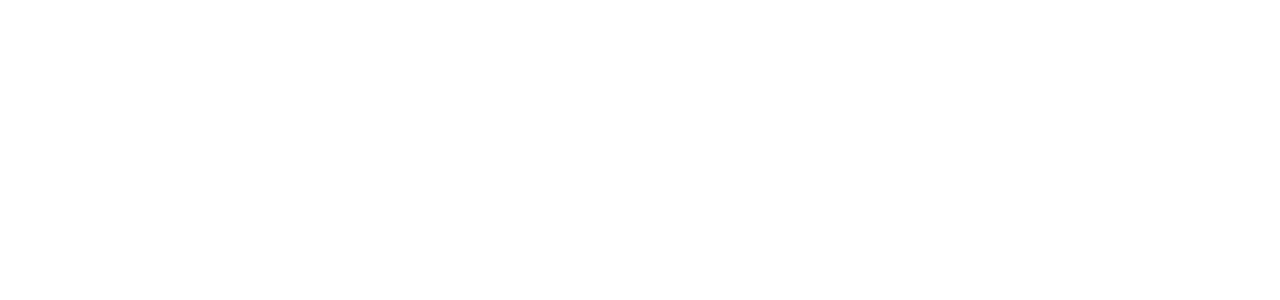
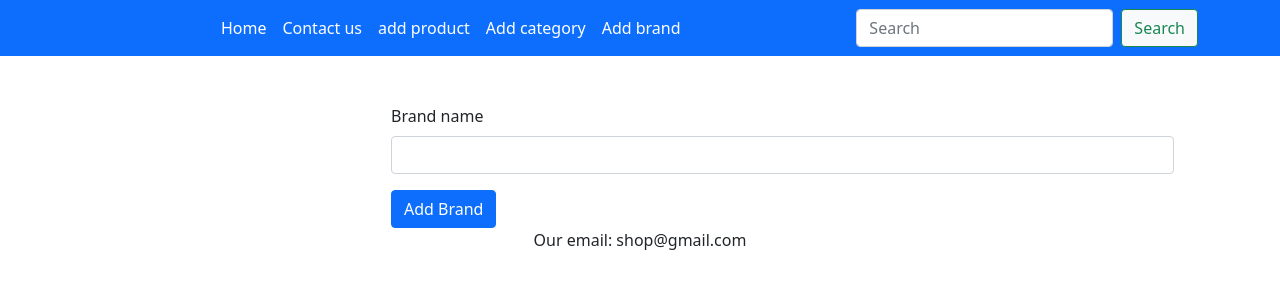
Before and after one commit to CasaMare/impact, a PHP site: page /admin_area/addbrand.php in a window 1280 px wide. Before the commit the part shown is empty. Shown: the top 300 px of the page. Run offline with PHP 8.4, Linux system fonts and the light colour scheme.

Commit message:
feat: simple example of adding brand

```diff
--- a/shop/admin_area/addbrand.php
+++ b/shop/admin_area/addbrand.php
@@ -0,0 +1,26 @@
+<?php include $_SERVER["DOCUMENT_ROOT"]."/assets/parts/header.php"; ?>
+<?php include $_SERVER["DOCUMENT_ROOT"]."/admin_area/parts/nav.php"; ?>
+<section>
+    <div class="container mt-5">
+        <div class="row">
+            <div class="col-3">
+
+            </div>
+            <div class="col-9">
+                <div class="container">
+                    <div class="row">
+                        <form action="functions/functions.php" id="contact-us" method="post" enctype="multipart/form-data">
+                            <div class="mb-3">
+                                <label for="title" class="form-label">Brand name</label>
+                                <input required type="text" name="brand_name" class="form-control">
+                            </div>
+                            <button id="submit" name="addBrand" type="submit"
+                            class="btn btn-primary">Add Brand</button>
+                        </form>
+                    </div>
+                </div>
+            </div>
+        </div>
+    </div>
+</section>
+<?php include $_SERVER["DOCUMENT_ROOT"]."/assets/parts/footer.php"; ?>
--- a/shop/admin_area/functions/functions.php
+++ b/shop/admin_area/functions/functions.php
@@ -20,6 +20,17 @@
         echo 'some error hapened';
     }else{
         header('Location: ../addcategory.php');
+    }
+}
+
+if(isset($_POST['addBrand'])){
+    $brand_name = htmlspecialchars($_POST['brand_name']);
+    $id = time();
+    $sql = "INSERT INTO brands values($id,'$brand_name')";
+    if(!db_query($sql,'insert')){
+        echo 'some error hapened';
+    }else{
+        header('Location: ../addbrand.php');
     }
 }
 
--- a/shop/admin_area/parts/nav.php
+++ b/shop/admin_area/parts/nav.php
@@ -20,6 +20,9 @@
                     <li class="nav-item">
                         <a class="nav-link text-white" href="addcategory.php">Add category</a>
                     </li>
+                    <li class="nav-item">
+                        <a class="nav-link text-white" href="addbrand.php">Add brand</a>
+                    </li>
                 </ul>
                 <form class="d-flex" role="search">
                     <input class="form-control me-2" type="search" placeholder="Search" aria-label="Search">
```
